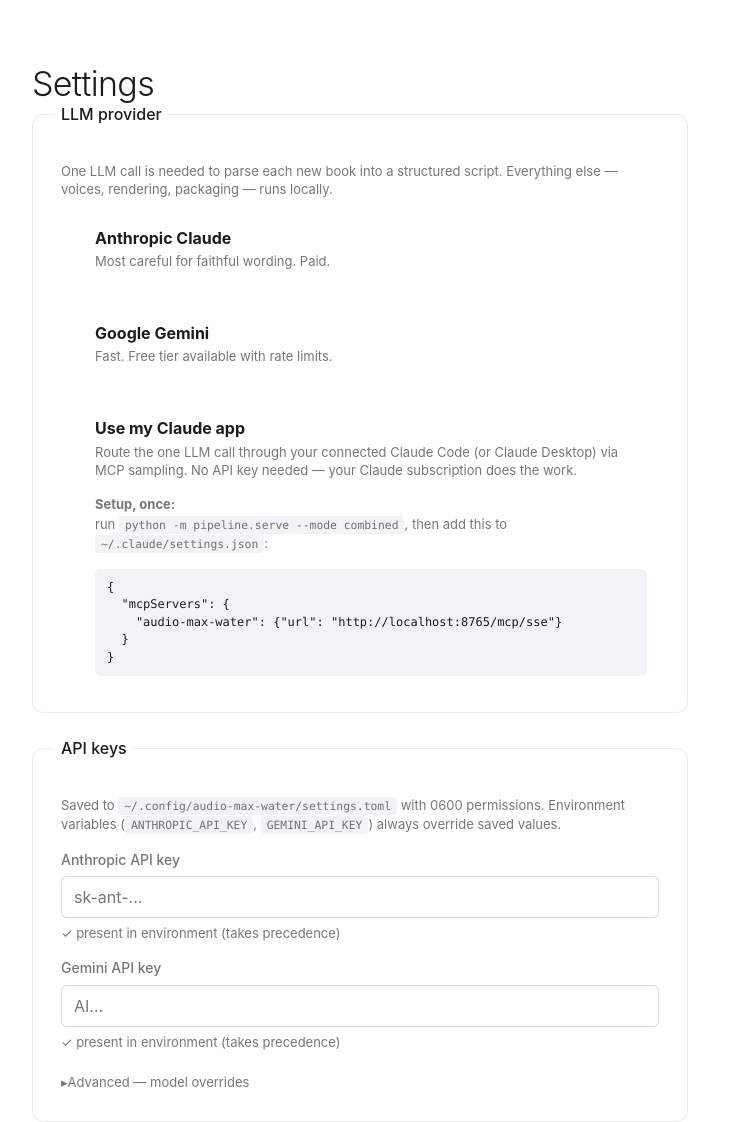
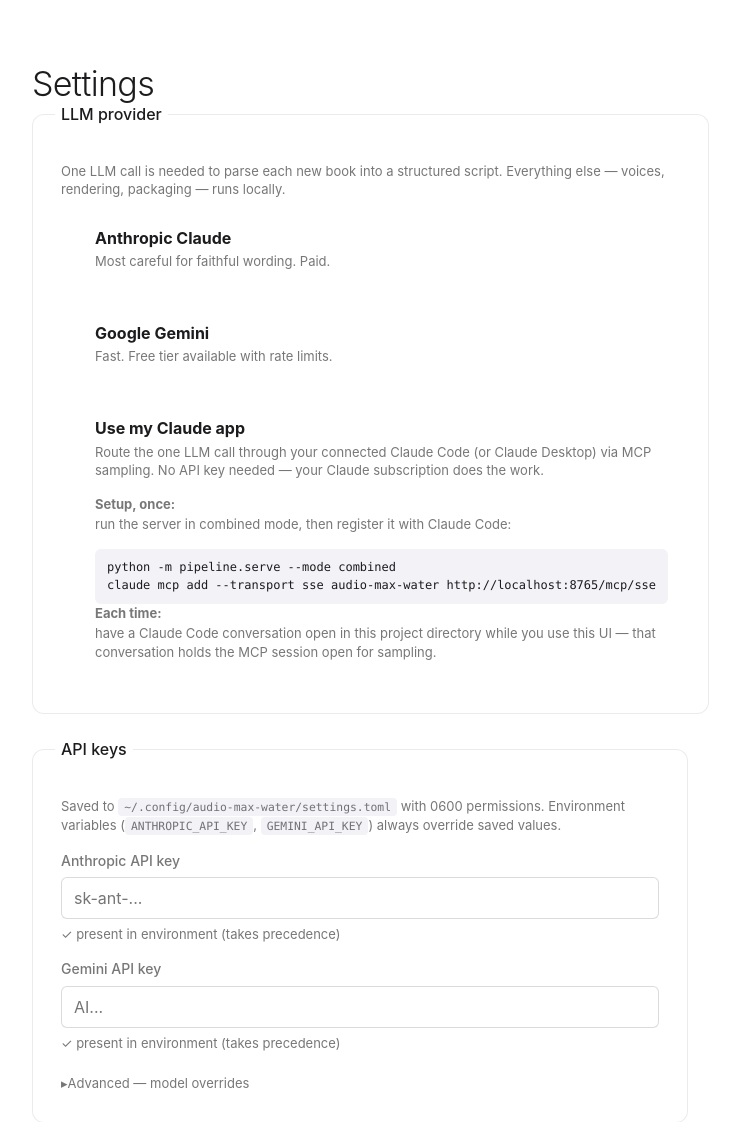
Before and after one commit to utsavbansal93/audio-max-water, a FastAPI app: page /settings in a window 1280 px wide. Shown: the part 81-1203 px from the top of the page, without its empty margins (280-1020 px from the left). Run offline with FastAPI, Linux system fonts and the light colour scheme.

Commit message:
docs: clarify MCP combined-mode setup (claude mcp CLI + active-session requirement)
Two problems with the original README and settings copy from 942af4f:

1. Said "add to ~/.claude/settings.json" — wrong path. Claude Code's MCP
   config actually lives in ~/.claude.json (at home root) and the
   supported way to edit it is the `claude mcp add` CLI, which handles
   project scoping correctly. Users pasting JSON into the wrong file
   would silently fail.

2. Didn't explain that `claude mcp list`'s "✓ Connected" is a health
   probe, not a held session. Sampling requires an actively-open
   Claude Code conversation in the project directory; without that,
   the UI's "Use my Claude app" provider hard-fails with no obvious
   reason why.

README now says:
- Run `python -m pipeline.serve --mode combined`
- Register via `claude mcp add --transport sse audio-max-water http://localhost:8765/mcp/sse`
- Verify via `claude mcp list`
- Each time you use the UI, have a Claude Code conversation open in
  this project directory while you upload

Settings page copy updated in parallel — same commands in the
"Use my Claude app" radio card, with a clear "each time" line about
keeping a Claude Code conversation open.

Confirmed working against a live setup:
  $ claude mcp list
  audio-max-water: http://localhost:8765/mcp/sse (SSE) - ✓ Connected

No code changes. Pure docs / copy.

Co-Authored-By: Claude Opus 4.6 (1M context) <noreply@anthropic.com>

```diff
--- a/ui/templates/settings.html
+++ b/ui/templates/settings.html
@@ -39,15 +39,13 @@
               your Claude subscription does the work.
             </p>
             <p class="caption muted">
-              <strong>Setup, once:</strong> run
-              <code>python -m pipeline.serve --mode combined</code>,
-              then add this to <code>~/.claude/settings.json</code>:
+              <strong>Setup, once:</strong> run the server in combined mode, then register it with Claude Code:
             </p>
-            <pre class="inline-code">{
-  "mcpServers": {
-    "audio-max-water": {"url": "http://localhost:8765/mcp/sse"}
-  }
-}</pre>
+            <pre class="inline-code">python -m pipeline.serve --mode combined
+claude mcp add --transport sse audio-max-water http://localhost:8765/mcp/sse</pre>
+            <p class="caption muted">
+              <strong>Each time:</strong> have a Claude Code conversation open in this project directory while you use this UI — that conversation holds the MCP session open for sampling.
+            </p>
           </div>
         </label>
       </div>
```
Also changed, not shown: README.md.
